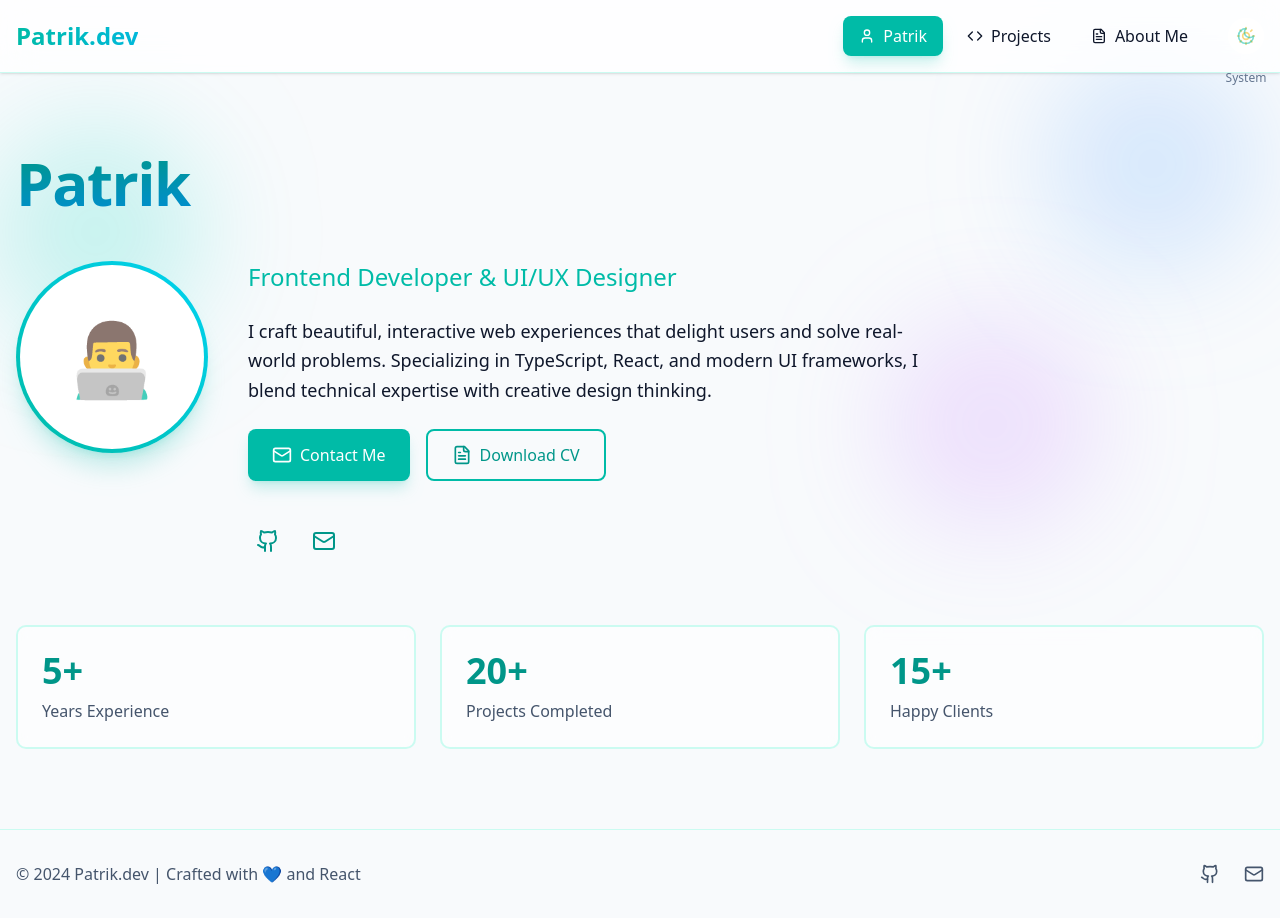
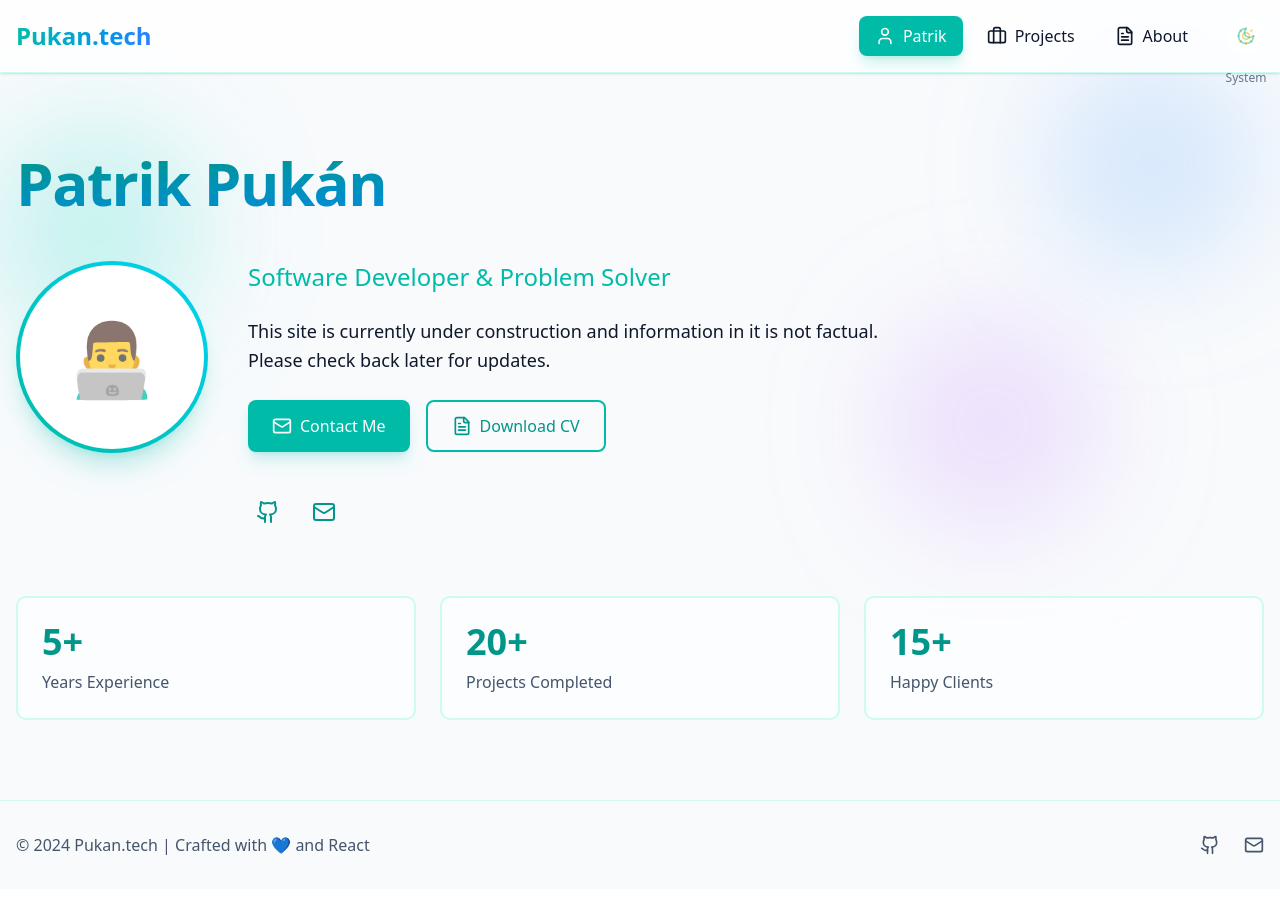
Before and after one commit to patrikpukan/pp-personal, a React (Vite) app: page / in a window 1280 px wide. After the commit the page ends 889 px from the top, so only its background shows below. Built offline with nearby package versions, Linux system fonts and the light colour scheme.

Commit message:
refactor: deconstruct App into subcomponents

```diff
--- a/src/App.tsx
+++ b/src/App.tsx
@@ -1,15 +1,16 @@
 import { useState, useEffect, ReactNode, useCallback } from "react";
-import { cn } from "@/lib/utils";
 import {
   Moon,
   Sun,
-  Code,
-  User,
+  Mail,
   FileText,
+  Github,
   ExternalLink,
-  Github,
-  Mail,
-} from "lucide-react";
+  Linkedin,
+  Twitter,
+} from "lucide-react"; // Assuming lucide-react for icons
+import { cn } from "@/lib/utils"; // Assuming you have a utils file for cn
+import NavBar from "./components/NavBar/NavBar"; // Import NavBar
 
 // Define direction type to ensure type safety
 type AnimationDirection = "up" | "down" | "left" | "right";
@@ -130,40 +131,6 @@ const ThemeToggle = () => {
   );
 };
 
-// NavBar Components with hover effects
-type NavItemProps = {
-  active: boolean;
-  onClick: () => void;
-  children: ReactNode;
-  icon: ReactNode;
-  delay?: number;
-};
-
-const NavItem = ({
-  active,
-  onClick,
-  children,
-  icon,
-  delay = 0,
-}: NavItemProps) => {
-  return (
-    <AnimatedEntry delay={delay} direction="down">
-      <button
-        onClick={onClick}
-        className={cn(
-          "px-4 py-2 rounded-md transition-all duration-300 flex items-center gap-2 font-medium",
-          active
-            ? "bg-teal-500 text-white shadow-lg shadow-teal-500/20"
-            : "hover:bg-teal-100 hover:text-teal-800 dark:hover:bg-teal-900 dark:hover:text-teal-200"
-        )}
-      >
-        {icon}
-        <span>{children}</span>
-      </button>
-    </AnimatedEntry>
-  );
-};
-
 // Section Components
 const PatrikSection = () => {
   return (
@@ -174,7 +141,7 @@ const PatrikSection = () => {
           <div className="absolute -bottom-16 -right-8 w-64 h-64 bg-blue-400 rounded-full mix-blend-multiply filter blur-3xl opacity-20 animate-blob animation-delay-2000"></div>
           <div className="absolute top-32 right-32 w-64 h-64 bg-purple-400 rounded-full mix-blend-multiply filter blur-3xl opacity-20 animate-blob animation-delay-4000"></div>
           <h1 className="text-6xl font-bold tracking-tight bg-gradient-to-br from-teal-600 to-blue-500 text-transparent bg-clip-text relative">
-            Patrik
+            Patrik Pukán
           </h1>
         </div>
       </AnimatedEntry>
@@ -191,16 +158,14 @@ const PatrikSection = () => {
         <div className="space-y-6 max-w-2xl">
           <AnimatedEntry delay={400}>
             <h2 className="text-2xl font-medium text-teal-500 dark:text-teal-300">
-              Frontend Developer & UI/UX Designer
+              Software Developer & Problem Solver
             </h2>
           </AnimatedEntry>
 
           <AnimatedEntry delay={600}>
             <p className="text-lg leading-relaxed">
-              I craft beautiful, interactive web experiences that delight users
-              and solve real-world problems. Specializing in TypeScript, React,
-              and modern UI frameworks, I blend technical expertise with
-              creative design thinking.
+              This site is currently under construction and information in it is
+              not factual. Please check back later for updates.
             </p>
           </AnimatedEntry>
 
@@ -633,50 +598,11 @@ const App = () => {
     >
       <GlobalStyles />
 
-      <header className="sticky top-0 z-10 backdrop-blur-lg bg-white/80 dark:bg-slate-900/80 border-b border-teal-100 dark:border-teal-900 shadow-sm">
-        <div className="container mx-auto py-4 px-4 flex justify-between items-center">
-          <AnimatedEntry>
-            <h2 className="text-2xl font-bold bg-gradient-to-r from-teal-500 to-cyan-500 text-transparent bg-clip-text">
-              Patrik.dev
-            </h2>
-          </AnimatedEntry>
-
-          <div className="flex items-center gap-6">
-            <nav className="hidden md:flex gap-2">
-              <NavItem
-                active={activeSection === "patrik"}
-                onClick={() => setActiveSection("patrik")}
-                icon={<User className="w-4 h-4" />}
-                delay={100}
-              >
-                Patrik
-              </NavItem>
-              <NavItem
-                active={activeSection === "projects"}
-                onClick={() => setActiveSection("projects")}
-                icon={<Code className="w-4 h-4" />}
-                delay={200}
-              >
-                Projects
-              </NavItem>
-              <NavItem
-                active={activeSection === "about"}
-                onClick={() => setActiveSection("about")}
-                icon={<FileText className="w-4 h-4" />}
-                delay={300}
-              >
-                About Me
-              </NavItem>
-            </nav>
-
-            <AnimatedEntry delay={400}>
-              <ThemeToggle />
-            </AnimatedEntry>
-
-            {/* Mobile menu button would go here */}
-          </div>
-        </div>
-      </header>
+      <NavBar
+        activeSection={activeSection}
+        setActiveSection={setActiveSection}
+        themeToggleComponent={<ThemeToggle />}
+      />
 
       <main className="container mx-auto py-12 px-4">
         {activeSection === "patrik" && <PatrikSection />}
@@ -687,7 +613,7 @@ const App = () => {
       <footer className="border-t border-teal-100 dark:border-teal-900 mt-auto">
         <div className="container mx-auto py-8 px-4 flex flex-col md:flex-row justify-between items-center gap-4">
           <p className="text-slate-600 dark:text-slate-300">
-            © {new Date().getFullYear()} Patrik.dev | Crafted with 💙 and React
+            © {new Date().getFullYear()} Pukan.tech | Crafted with 💙 and React
           </p>
           <div className="flex gap-6">
             <a
--- /dev/null
+++ b/src/components/NavBar/NavBar.tsx
@@ -0,0 +1,135 @@
+import React, { ReactNode } from "react";
+import { cn } from "@/lib/utils"; // Assuming you have a utils file for cn
+import { Home, Briefcase, User, FileText } from "lucide-react"; // Assuming lucide-react for icons
+
+// Define direction type to ensure type safety - Copied from App.tsx, consider moving to a types file
+type AnimationDirection = "up" | "down" | "left" | "right";
+
+// Animation utility for entry animations - Copied from App.tsx, consider moving to a utils file
+type AnimatedEntryProps = {
+  children: React.ReactNode;
+  delay?: number;
+  direction?: AnimationDirection;
+};
+
+const AnimatedEntry = ({
+  children,
+  delay = 0,
+  direction = "up",
+}: AnimatedEntryProps) => {
+  const [isVisible, setIsVisible] = React.useState(false);
+
+  React.useEffect(() => {
+    const timer = setTimeout(() => setIsVisible(true), delay);
+    return () => clearTimeout(timer);
+  }, [delay]);
+
+  const directionClasses: Record<AnimationDirection, string> = {
+    up: "translate-y-10",
+    down: "-translate-y-10",
+    left: "translate-x-10",
+    right: "-translate-x-10",
+  };
+
+  return (
+    <div
+      className={cn(
+        "transition-all duration-700 ease-out transform opacity-0",
+        directionClasses[direction],
+        isVisible && "opacity-100 translate-x-0 translate-y-0"
+      )}
+    >
+      {children}
+    </div>
+  );
+};
+
+// NavBar Components with hover effects
+type NavItemProps = {
+  active: boolean;
+  onClick: () => void;
+  children: ReactNode;
+  icon: ReactNode;
+  delay?: number;
+};
+
+const NavItem = ({
+  active,
+  onClick,
+  children,
+  icon,
+  delay = 0,
+}: NavItemProps) => {
+  return (
+    <AnimatedEntry delay={delay} direction="down">
+      <button
+        onClick={onClick}
+        className={cn(
+          "px-4 py-2 rounded-md transition-all duration-300 flex items-center gap-2 font-medium",
+          active
+            ? "bg-teal-500 text-white shadow-lg shadow-teal-500/20"
+            : "hover:bg-teal-100 hover:text-teal-800 dark:hover:bg-teal-900 dark:hover:text-teal-200"
+        )}
+      >
+        {icon}
+        <span>{children}</span>
+      </button>
+    </AnimatedEntry>
+  );
+};
+
+type NavBarProps = {
+  activeSection: string;
+  setActiveSection: (section: string) => void;
+  themeToggleComponent: ReactNode;
+};
+
+const NavBar = ({
+  activeSection,
+  setActiveSection,
+  themeToggleComponent,
+}: NavBarProps) => {
+  return (
+    <header className="sticky top-0 z-10 backdrop-blur-lg bg-white/80 dark:bg-slate-900/80 border-b border-teal-100 dark:border-teal-900 shadow-sm">
+      <div className="container mx-auto py-4 px-4 flex justify-between items-center">
+        <AnimatedEntry>
+          <div className="text-2xl font-bold bg-gradient-to-r from-teal-500 to-blue-500 text-transparent bg-clip-text">
+            Pukan.tech
+          </div>
+        </AnimatedEntry>
+
+        <div className="flex items-center gap-6">
+          <nav className="hidden md:flex items-center gap-2">
+            <NavItem
+              active={activeSection === "patrik"}
+              onClick={() => setActiveSection("patrik")}
+              icon={<User className="h-5 w-5" />}
+              delay={200}
+            >
+              Patrik
+            </NavItem>
+            <NavItem
+              active={activeSection === "projects"}
+              onClick={() => setActiveSection("projects")}
+              icon={<Briefcase className="h-5 w-5" />}
+              delay={300}
+            >
+              Projects
+            </NavItem>
+            <NavItem
+              active={activeSection === "about"}
+              onClick={() => setActiveSection("about")}
+              icon={<FileText className="h-5 w-5" />}
+              delay={400}
+            >
+              About
+            </NavItem>
+          </nav>
+          {themeToggleComponent}
+        </div>
+      </div>
+    </header>
+  );
+};
+
+export default NavBar;
```
